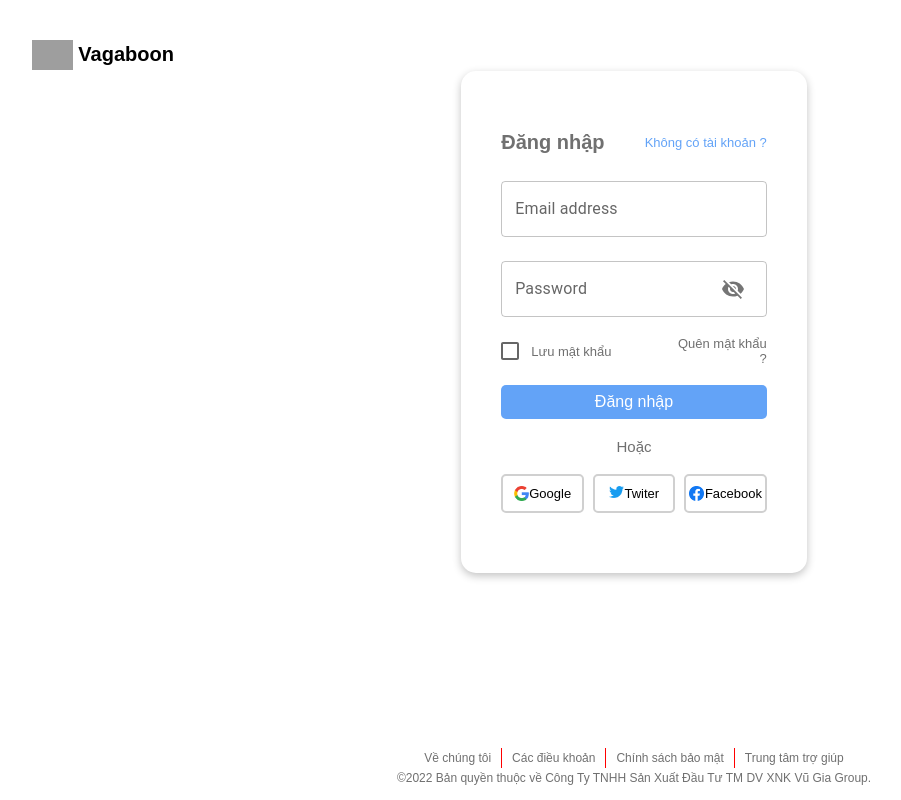
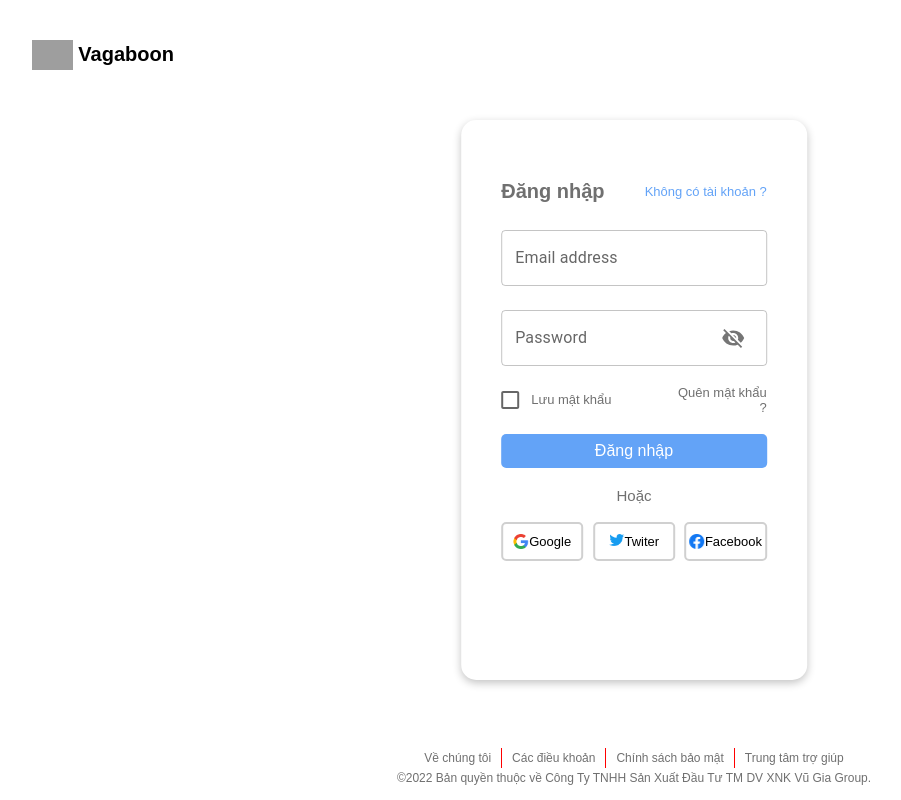
Before and after one commit to dainie17/test_du-an, a React (Create React App) app: page / in a window 1280 px wide. Shown: the whole page, without its empty margins (6-907 px from the left). Built offline with nearby package versions, Linux system fonts and the light colour scheme; grey boxes are pictures that could not be loaded.

Commit message:
login pass 7

```diff
--- a/src/CSS/Login_1.css
+++ b/src/CSS/Login_1.css
@@ -26,17 +26,17 @@
 
 .login{
     margin: 0 auto;
-    /* width: 30%;
+    width: 27%;
     min-height: 70%;
     top:50%;
     left: 50%;
     transform: translate( -50%, -50%);
     display: inline;
-    position: absolute; */
+    position: absolute;
     box-shadow: rgba(0, 0, 0, 0.24) 0px 3px 8px;
     border-radius: 15px;
     padding: 60px 40px;
-    width: 27%;
+    /* width: 27%; */
     display: flex;
     flex-direction: column;
 }
```
